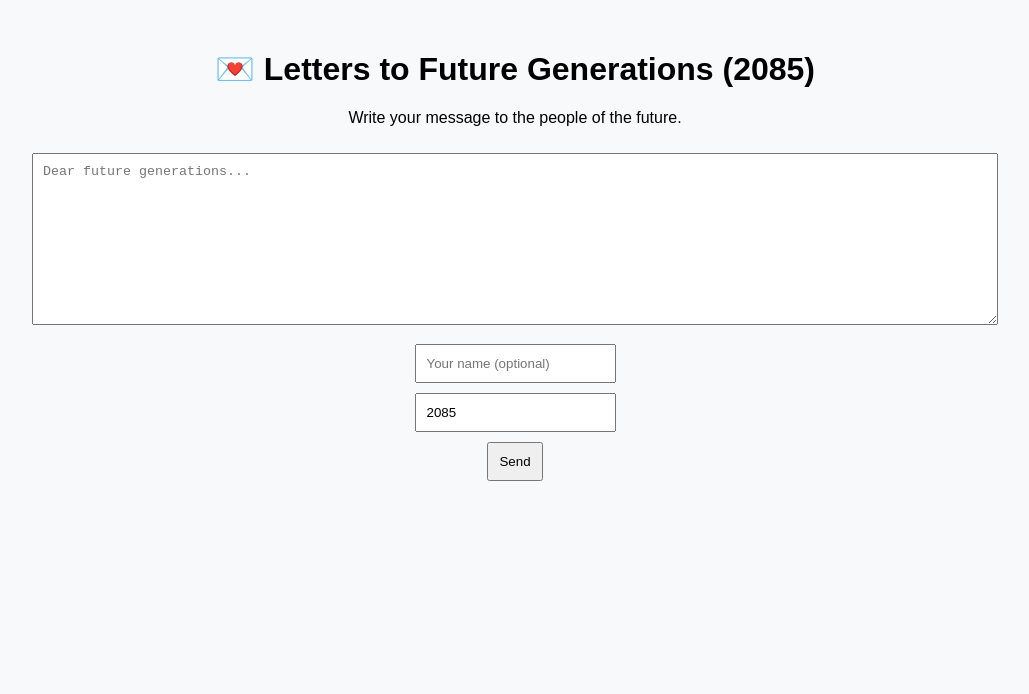
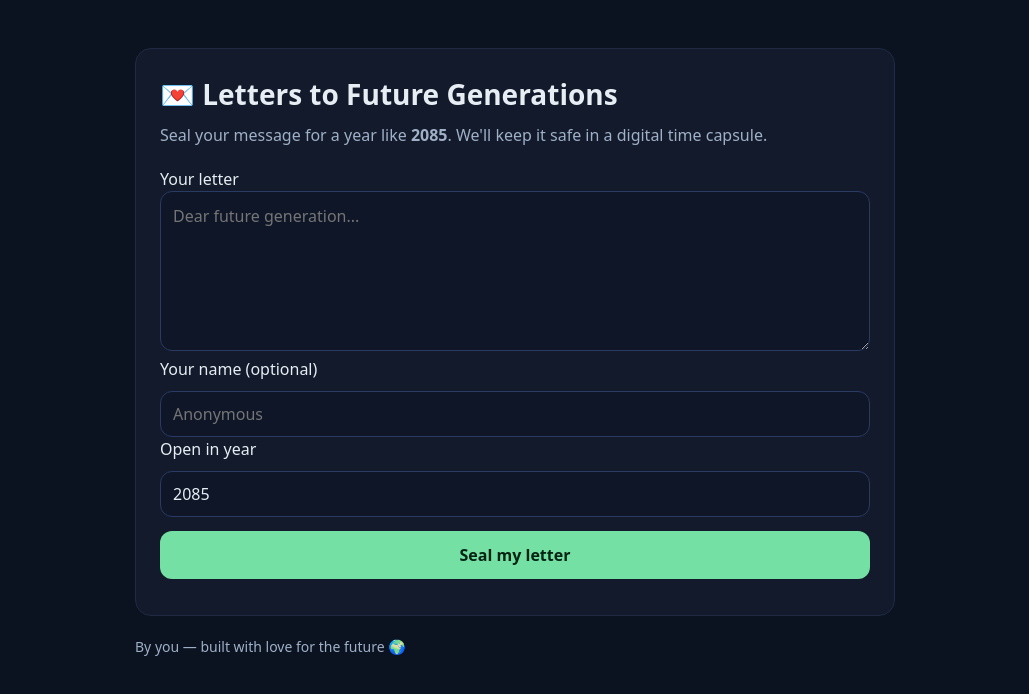
Before and after one commit to tkukamjad/letters, a plain HTML site: page index.html in a window 1280 px wide. Shown: the whole page, without its empty margins (125-1154 px from the left). Drawn offline with Linux system fonts and the light colour scheme.

Commit message:
Update index.html

```diff
--- a/index.html
+++ b/index.html
@@ -1,35 +1,59 @@
 <!DOCTYPE html>
 <html lang="en">
 <head>
-  <meta charset="UTF-8">
+  <meta charset="UTF-8" />
   <title>Letters to 2085</title>
+  <meta name="viewport" content="width=device-width, initial-scale=1" />
   <style>
-    body { font-family: sans-serif; background: #f8f9fa; text-align: center; margin: 50px; }
-    textarea { width: 80%; height: 150px; margin: 10px; padding: 10px; }
-    input, button { padding: 10px; margin: 5px; }
+    :root { --bg:#0b1220; --card:#121a2b; --ink:#e6edf3; --muted:#9fb0c7; --accent:#75e0a3; }
+    body{margin:0;background:var(--bg);color:var(--ink);font:16px/1.5 system-ui,Segoe UI,Arial}
+    .wrap{max-width:760px;margin:0 auto;padding:48px 20px}
+    .card{background:var(--card);border:1px solid #1f2a44;border-radius:16px;padding:24px}
+    h1{font-size:28px;margin:0 0 8px}
+    p.sub{color:var(--muted);margin:0 0 20px}
+    textarea,input,button,select{width:100%;box-sizing:border-box;font:inherit}
+    textarea{min-height:160px;padding:12px;border-radius:12px;border:1px solid #2a3a63;background:#0e1628;color:var(--ink)}
+    input,select{padding:10px 12px;border-radius:12px;border:1px solid #2a3a63;background:#0e1628;color:var(--ink);margin-top:10px}
+    button{margin-top:14px;padding:12px 16px;border-radius:12px;border:0;background:var(--accent);color:#052313;font-weight:700;cursor:pointer}
+    .status{margin-top:12px;color:var(--muted)}
+    .fine{color:#7be499}
+    .err{color:#ffb3b3}
+    footer{margin-top:20px;color:var(--muted);font-size:14px}
   </style>
 </head>
 <body>
-  <h1>💌 Letters to Future Generations (2085)</h1>
-  <p>Write your message to the people of the future.</p>
+  <div class="wrap">
+    <div class="card">
+      <h1>💌 Letters to Future Generations</h1>
+      <p class="sub">Seal your message for a year like <b>2085</b>. We'll keep it safe in a digital time capsule.</p>
 
-  <textarea id="letter" placeholder="Dear future generations..."></textarea><br>
-  <input type="text" id="name" placeholder="Your name (optional)"><br>
-  <input type="number" id="year" placeholder="Year to open (e.g. 2085)" value="2085"><br>
-  <button onclick="submitLetter()">Send</button>
+      <label for="letter">Your letter</label>
+      <textarea id="letter" placeholder="Dear future generation..."></textarea>
 
-  <p id="status"></p>
+      <label for="name">Your name (optional)</label>
+      <input id="name" type="text" placeholder="Anonymous" />
+
+      <label for="year">Open in year</label>
+      <input id="year" type="number" min="2026" value="2085" />
+
+      <!-- PATH A: set this to your Google Form link (or leave empty for PATH B) -->
+      <input type="hidden" id="GOOGLE_FORM_POST_URL" value="" />
+
+      <button id="sendBtn">Seal my letter</button>
+      <div id="status" class="status"></div>
+    </div>
+    <footer>By you — built with love for the future 🌍</footer>
+  </div>
 
   <script>
-    function submitLetter() {
-      const letter = document.getElementById('letter').value;
-      const name = document.getElementById('name').value;
-      const year = document.getElementById('year').value;
-      if (!letter) return alert('Please write something!');
-      // For now, just simulate saving
-      document.getElementById('status').innerText =
-        `Thank you, ${name || 'friend'}! Your letter is sealed until ${year}.`;
-      document.getElementById('letter').value = '';
+    // Common validation
+    function getPayload() {
+      const letter = document.getElementById('letter').value.trim();
+      const name = document.getElementById('name').value.trim();
+      const year = parseInt(document.getElementById('year').value, 10);
+      if (!letter) throw new Error('Please write a letter.');
+      if (!year || year < new Date().getFullYear()+1) throw new Error('Please choose a future year.');
+      return { letter, name, year };
     }
   </script>
 </body>
```
